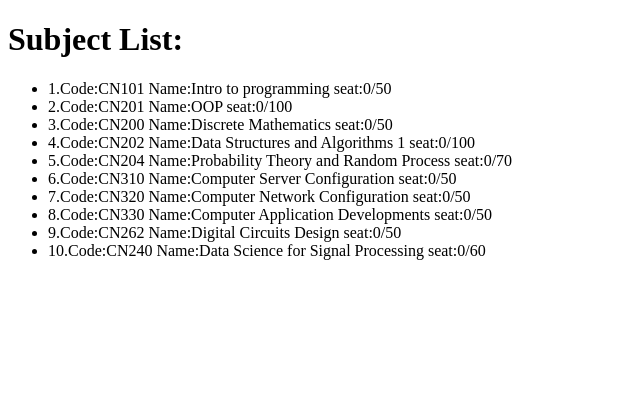
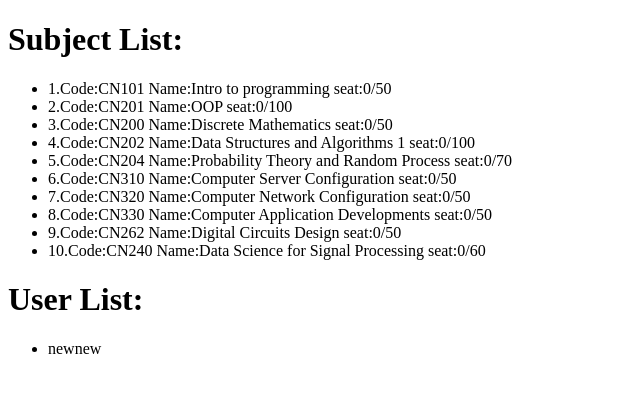
Before and after one commit to 6310610982/student_registry, a Django app: page /course_subject/ in a window 1280 px wide. Shown: the top 393 px of the page, without its empty margins (0-640 px from the left). Run offline with Django 4.2, Linux system fonts and the light colour scheme; data comes from the database, SQL or seed files in the repository; both versions use the stored data as it was after the commit.

Commit message:
add users

```diff
--- a/reg/course_subject/models.py
+++ b/reg/course_subject/models.py
@@ -1,4 +1,5 @@
 from django.db import models
+from django.contrib.auth.models import User
 
 # Create your models here.
 
--- a/reg/course_subject/templates/course_subject/index.html
+++ b/reg/course_subject/templates/course_subject/index.html
@@ -9,4 +9,13 @@
     <li>No subjects</li>
     {% endfor %}
 </ul>
+
+<h1>User List:</h1>
+<ul>
+    {% for i in user%}
+    <li>{{i.username}}</li>
+    {%empty%}
+    <li>No users</li>
+    {% endfor %}
+</ul>
 {% endblock %}
--- a/reg/course_subject/views.py
+++ b/reg/course_subject/views.py
@@ -3,11 +3,15 @@ from django.shortcuts import render
 from django.http import HttpResponse
 
 from course_subject.models import Course
+from django.contrib.auth.models import User
 
 # Create your views here.
 
 def index(request):
     course = Course.objects.all()
+    user_data = User.objects.filter(is_superuser=False)
+
     return render(request, 'course_subject/index.html',{
-        'course_subject' : course
+        'course_subject' : course,
+        'user' : user_data
     })
```
Also changed, not shown: reg/db.sqlite3.
